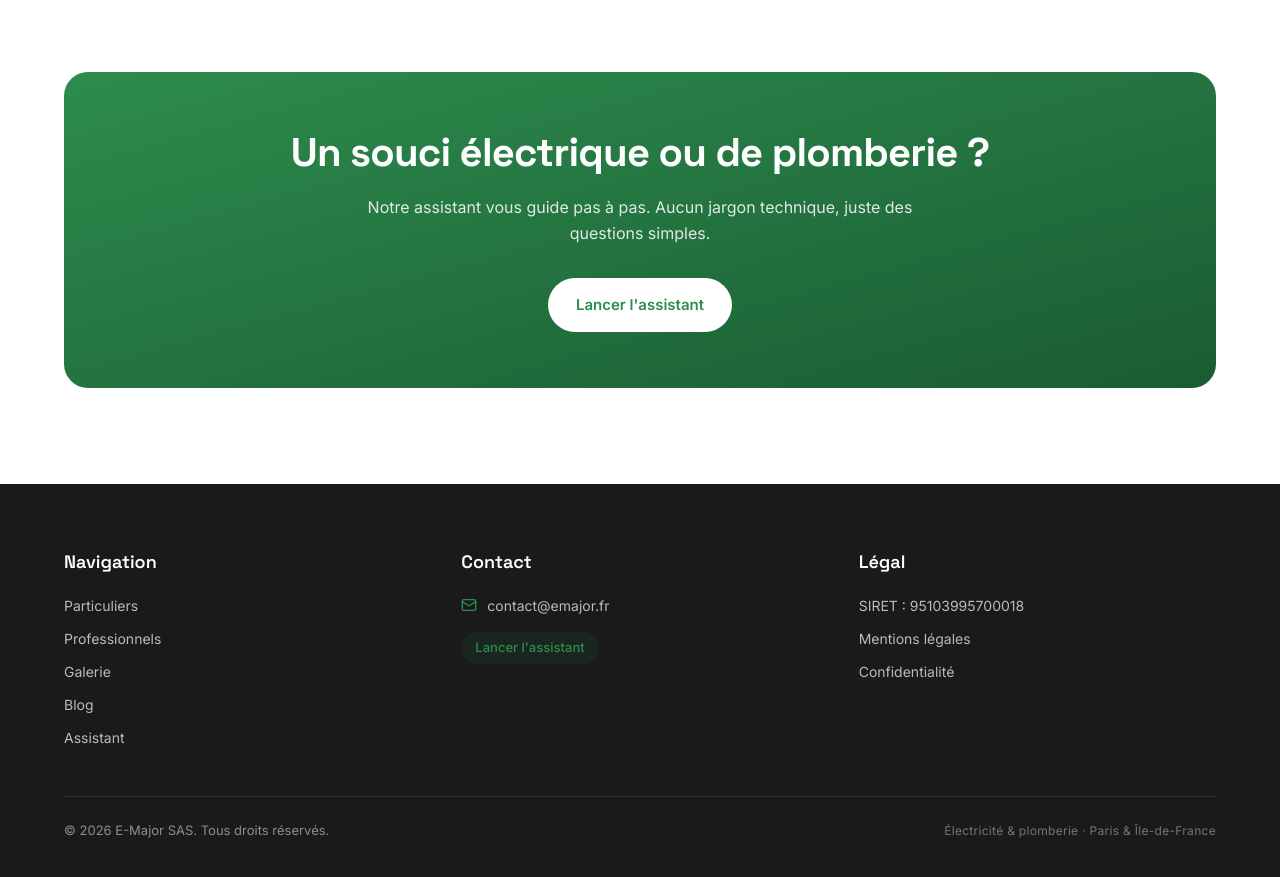
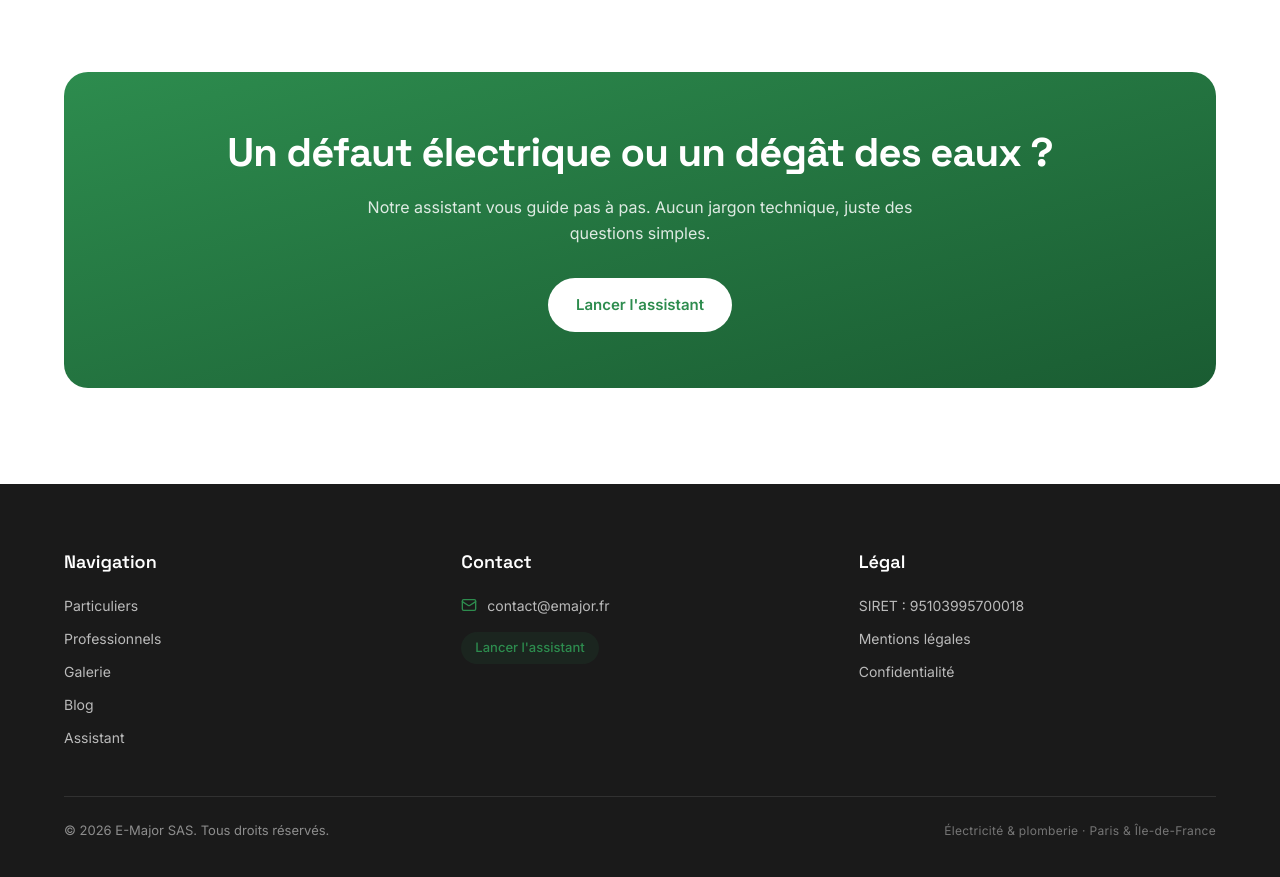
Before and after one commit to PHT001/emajor-site, a Next.js app: page /particuliers in a window 1280 px wide. Shown: the part 2580-3457 px from the top of the page. Built offline with nearby package versions, Linux system fonts and the light colour scheme.

Commit message:
content(particuliers): CTA 'Un souci électrique ou de plomberie' → 'Un défaut électrique ou un dégât des eaux'

```diff
--- a/app/particuliers/page.tsx
+++ b/app/particuliers/page.tsx
@@ -207,7 +207,7 @@ export default function ParticuliersPage() {
           <div className="max-w-[1200px] mx-auto px-4 sm:px-6">
             <div className="bg-gradient-to-br from-brand to-brand-dark rounded-3xl p-10 sm:p-14 text-center text-white">
               <h2 className="font-heading text-[28px] sm:text-[40px] font-bold tracking-[-0.02em] leading-tight mb-4">
-                Un souci électrique ou de plomberie ?
+                Un défaut électrique ou un dégât des eaux ?
               </h2>
               <p className="text-white/85 text-[16px] max-w-xl mx-auto mb-8 leading-relaxed">
                 Notre assistant vous guide pas à pas. Aucun jargon technique,
```
